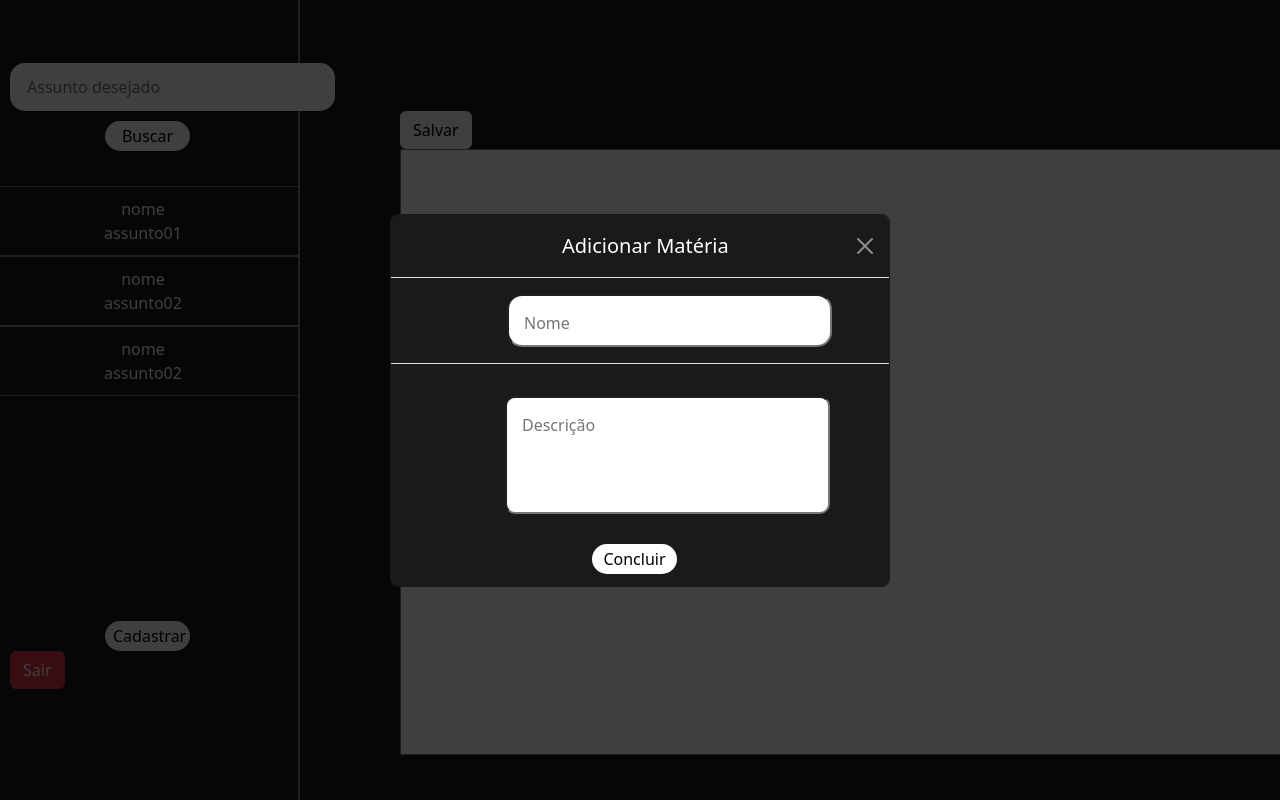
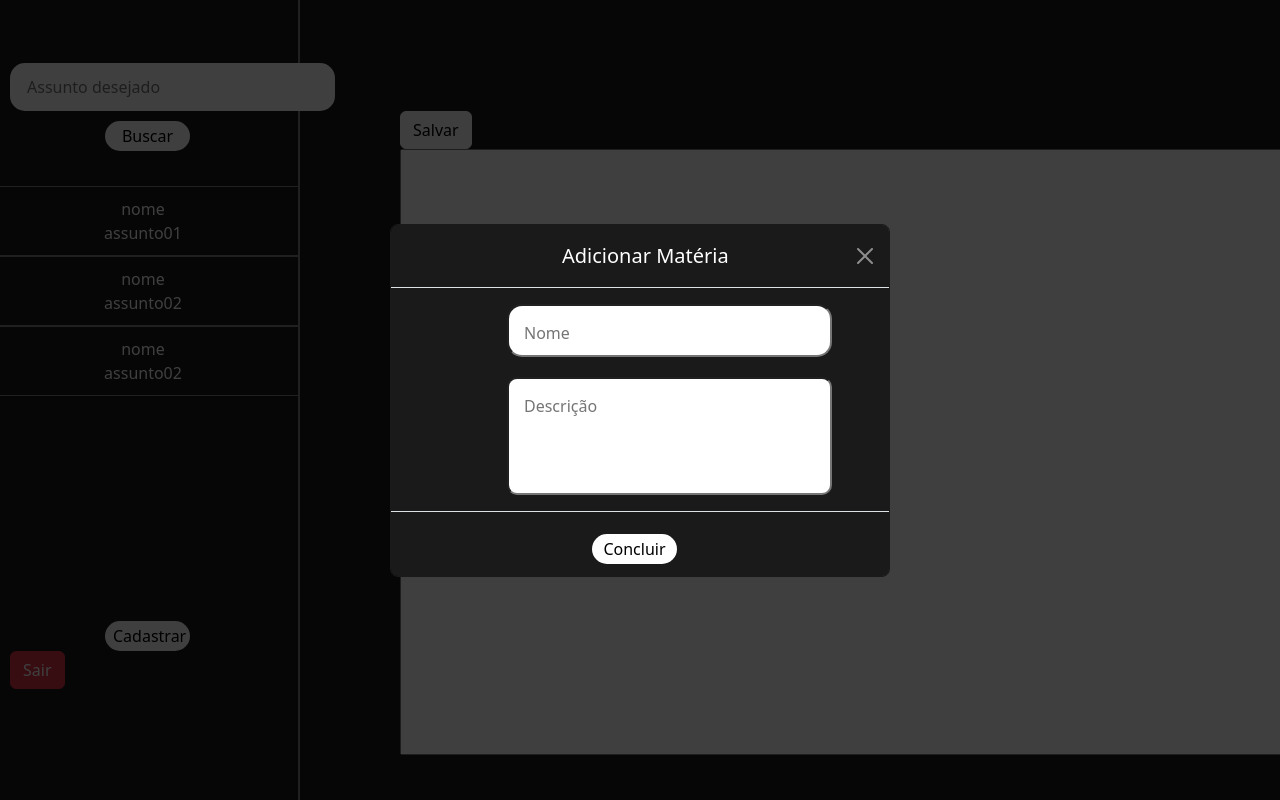
Before and after one commit to Mateus-Galvao-de-Camargo/Study-Root, a PHP site: page /anotacao.php in a window 1280 px wide, after a click on "Cadastrar"; the page is wider, and only the part inside the window is pictured. Run offline with PHP 8.4, Linux system fonts and the light colour scheme; some libraries are stand-ins or nearby versions.

Commit message:
modal tá no form

```diff
--- a/src/anotacao.php
+++ b/src/anotacao.php
@@ -53,7 +53,7 @@
 
 
     <div>
-      <form method="post" action="submit.php">
+      <form method="post" action="submit.php" class="editor">
         <input class="btn btn-light" type="submit" name="submit" value="Salvar">
         <textarea name="editor" id="editor" rows="25" cols="145"></textarea>
       </form>
@@ -67,16 +67,18 @@
             <h1 class="modal-title fs-5 titulo" id="staticBackdropLabel">Adicionar Matéria</h1>
             <button type="button" class="btn-close" data-bs-dismiss="modal" aria-label="Close"></button>
           </div>
+
+          <form action="./cadastro_assunto.php" method="post">
           <div class="modal-body">
-            <input  class ="nome-assunto" type ="search" placeholder ="Nome" aria-label ="Search">
-          </div>
-          <div class="modal-footer">
-            <div class="modal-body">
-            <input  class ="descricao-assunto" type ="search" placeholder ="Descrição" aria-label ="Search">
+            <input  class ="nome-assunto" type ="text" placeholder ="Nome" aria-label ="Search">
+
+            <input  class ="descricao-assunto" type ="text" placeholder ="Descrição" aria-label ="Search">
           </div>
 
-            <button type="button" class="botao-concluir">Concluir</button>
+          <div class="modal-footer">
+            <button type="submit" class="botao-concluir">Concluir</button>
           </div>
+          </form>
         </div>
       </div>
     </div>
--- a/src/css/anotacao.css
+++ b/src/css/anotacao.css
@@ -4,7 +4,7 @@ body{
     overflow-x: hidden;
 }
 
-form{
+form.editor{
     margin-left: 400px;
     margin-right: 90px;
 }
@@ -118,7 +118,8 @@ h1{
     border-radius: 10px;
     margin: 0 0 0 100px;
     padding: 15px 75px 75px 15px;
-    margin-left: 82px;
+    margin-left: 100px;
+    margin-top: 20px;
 }
 
 .botao-concluir{
--- a/src/css/assunto.css
+++ b/src/css/assunto.css
@@ -158,7 +158,8 @@ h2{
     border-radius: 10px;
     margin: 0 0 0 100px;
     padding: 15px 75px 75px 15px;
-    margin-left: 82px;
+    margin-left: 100px;
+    margin-top: 20px;
 }
 
 .botao-concluir{
--- a/src/css/styleindex.css
+++ b/src/css/styleindex.css
@@ -102,7 +102,8 @@ h1{
     border-radius: 10px;
     margin: 0 0 0 100px;
     padding: 15px 75px 75px 15px;
-    margin-left: 82px;
+    margin-left: 100px;
+    margin-top: 20px;
 }
 
 .botao-concluir{
```
Also changed, not shown: src/assunto.php (+11 -9 lines), src/cadastro_assunto.php (added, +18 -0 lines), src/home.php (+11 -9 lines).
